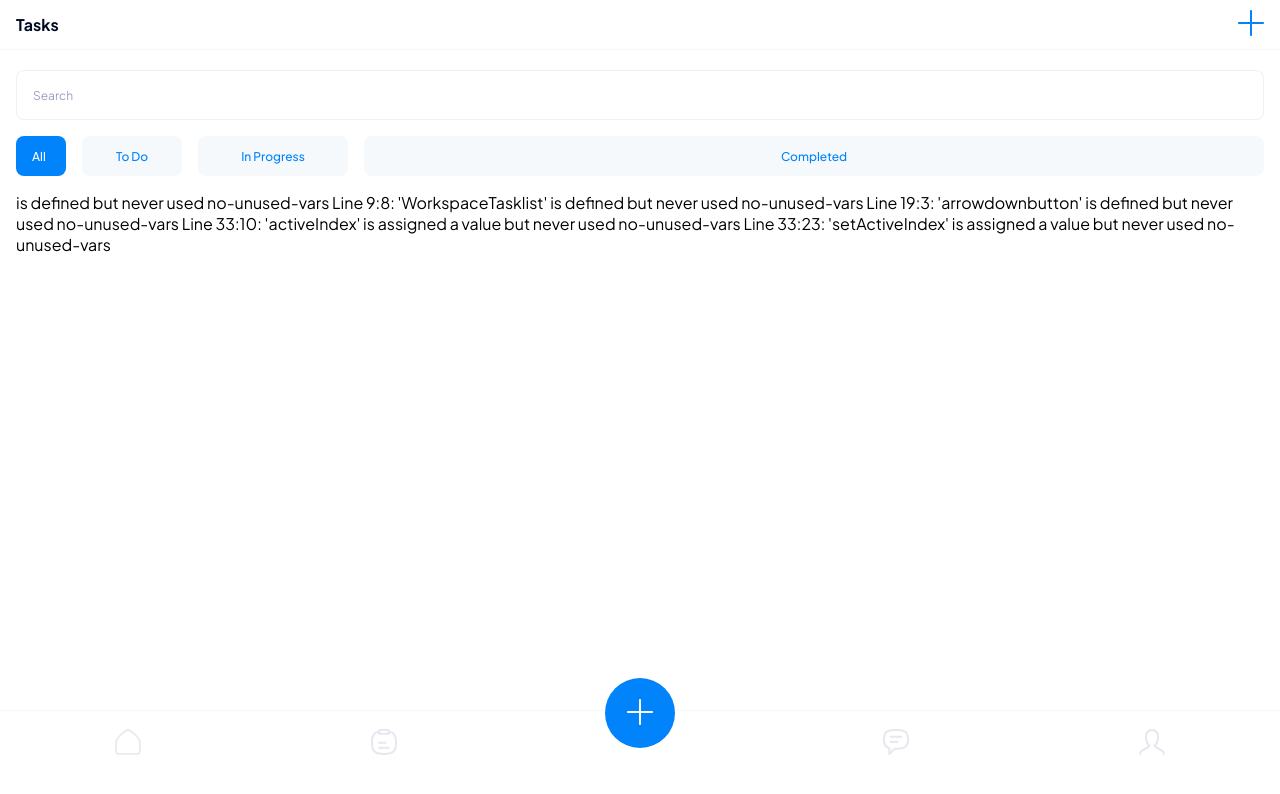
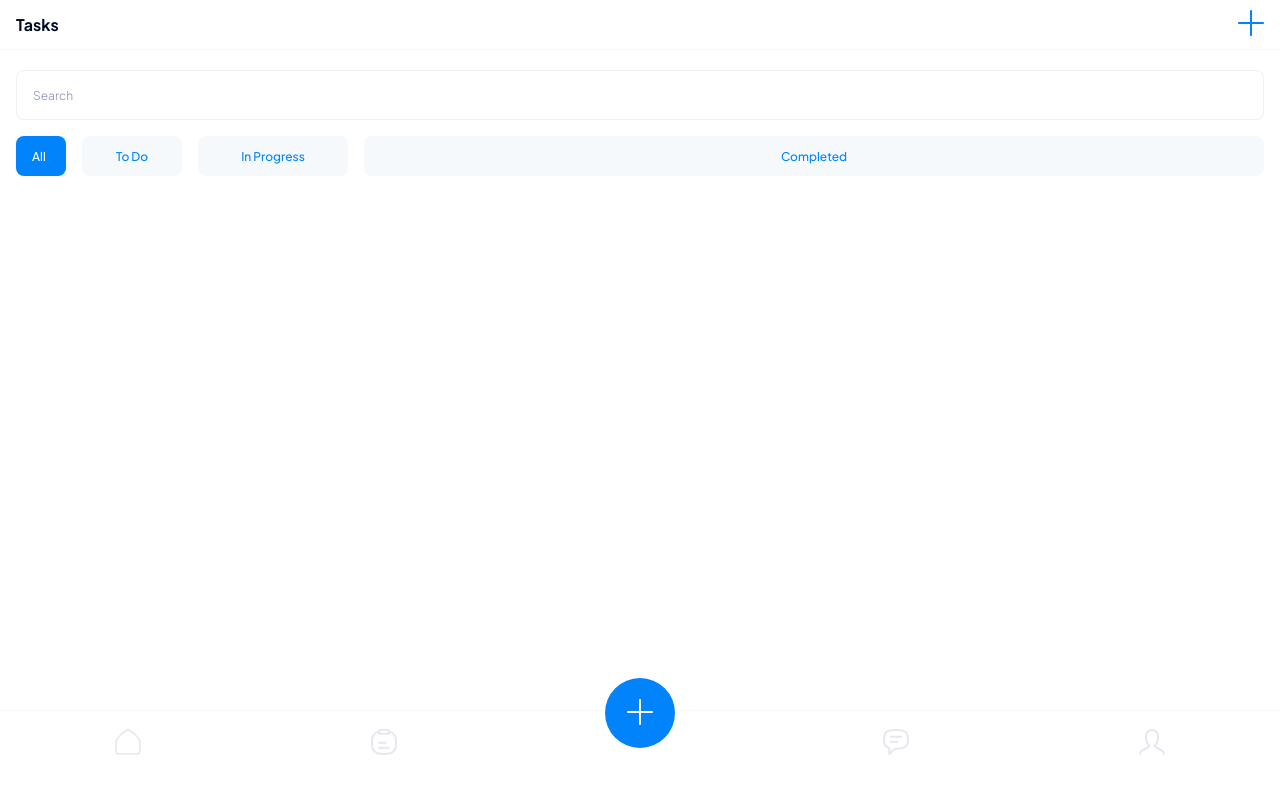
Before and after one commit to 9trocoder/mmekut, a React (Create React App) app: page /task in a window 1280 px wide. Shown: the top 794 px of the page. Built offline with nearby package versions, Linux system fonts and the light colour scheme.

Commit message:
Update taskpage.js

```diff
--- a/src/pages/taskpage/taskpage.js
+++ b/src/pages/taskpage/taskpage.js
@@ -83,13 +83,7 @@ function Taskpage() {
           </div>
         </div>
 
-        <p>
-          is defined but never used no-unused-vars Line 9:8: 'WorkspaceTasklist'
-          is defined but never used no-unused-vars Line 19:3: 'arrowdownbutton'
-          is defined but never used no-unused-vars Line 33:10: 'activeIndex' is
-          assigned a value but never used no-unused-vars Line 33:23:
-          'setActiveIndex' is assigned a value but never used no-unused-vars
-        </p>
+
       </div>
 
       <BottomNav
```
